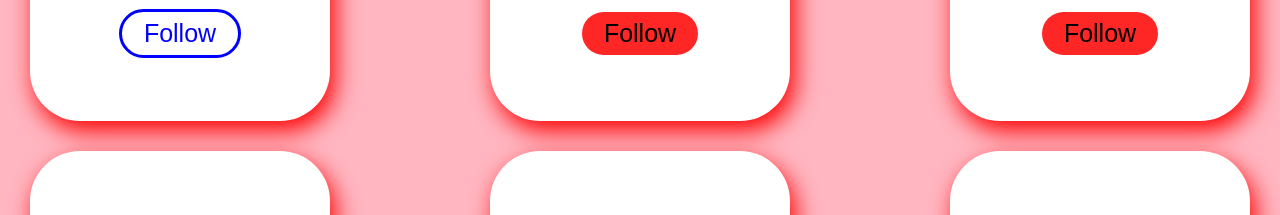
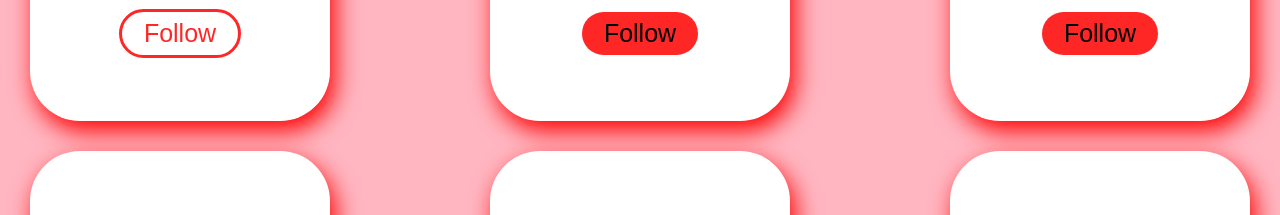
Before and after one commit to Faceless-Abdul/Cards, a plain HTML site: page index.html in a window 1280 px wide. In both pictures the pointer is over the button 180 px from the left and 342 px from the top of the page. Shown: the part 309-524 px from the top of the page. Drawn offline with Linux system fonts and the light colour scheme.

Commit message:
Add files via upload

```diff
--- a/style.css
+++ b/style.css
@@ -53,8 +53,8 @@ html,body {
 .card button:hover{
     border-radius: 50px;
     background-color: transparent;
-    color: blue;
-    border: 3px solid blue;
+    color: rgba(255, 0, 0, 0.852);
+    border: 3px solid rgba(255, 0, 0, 0.852);
     cursor: pointer;
     overflow: hidden;
 }
```
